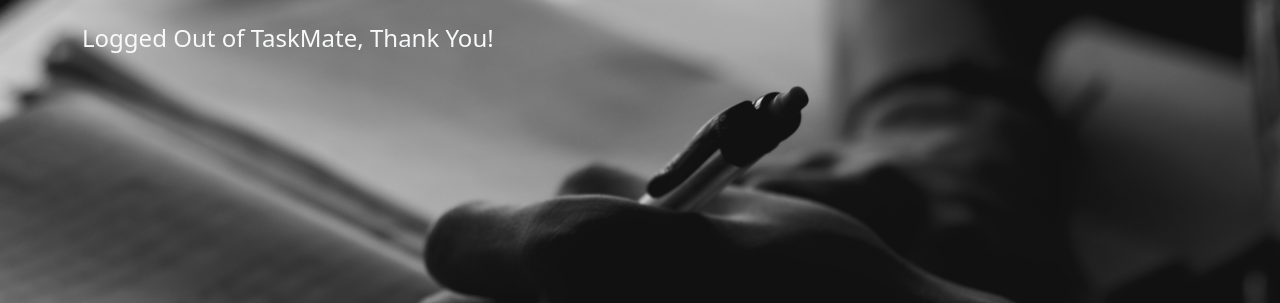
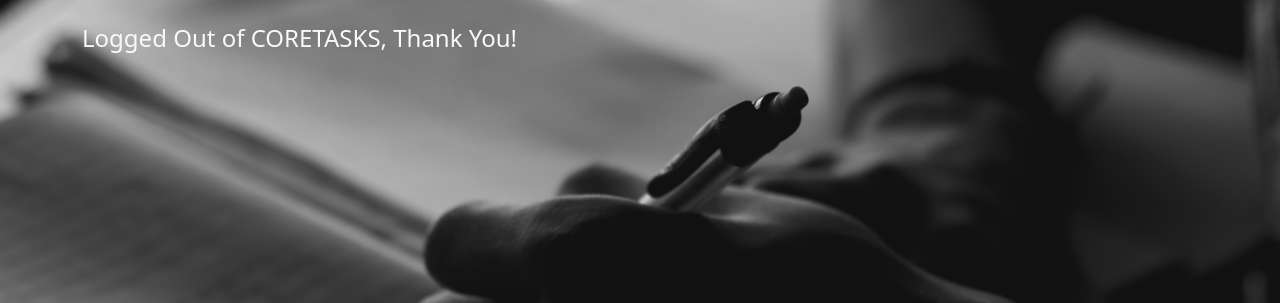
Before and after one commit to dougmclain/CoreTasks, a Django app: template users_app/templates/logout.html in a window 1280 px wide. Shown: the part 88-391 px from the top of the page. Run offline with Django 4.2, Linux system fonts and the light colour scheme; the template is opened without the code that fills it, so the values that code supplies are empty; parts of the project's set-up code (start-up, migrations or seed data) failed here and were passed over; some libraries are stand-ins or nearby versions.

Commit message:
Update logout.html

```diff
--- a/users_app/templates/logout.html
+++ b/users_app/templates/logout.html
@@ -7,7 +7,7 @@
 {% block content %}
 <div class="container">
 </br>
-<h4 class="text-light"> Logged Out of TaskMate, Thank You!</h4>
+<h4 class="text-light"> Logged Out of CORETASKS, Thank You!</h4>
 
 </div>
 {% endblock content %}
```
